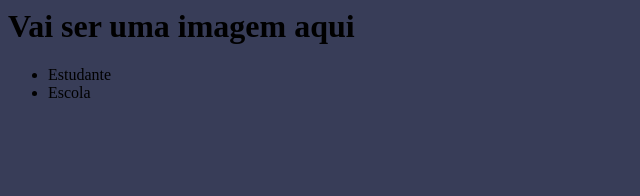
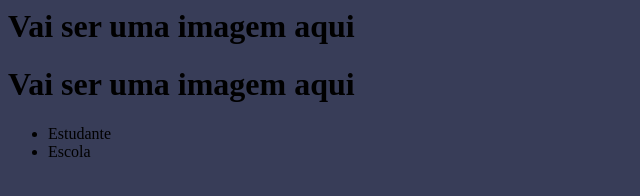
Before and after one commit to GabrielCastro26/Site-Aula, a plain HTML site: page index.html in a window 1280 px wide. Shown: the whole page, without its empty margins (0-640 px from the left). Drawn offline with Linux system fonts and the light colour scheme.

Commit message:
Update index.html

```diff
--- a/index.html
+++ b/index.html
@@ -3,7 +3,10 @@
 </body>
 <title>Document</title>
 <link rel="stylesheet" href="style.css">
+<header>
+ <h1>Vai ser uma imagem aqui</h1>
   <ul>
     <li>Estudante</li>
     <li>Escola</li>
   </ul>
+</header>
```
